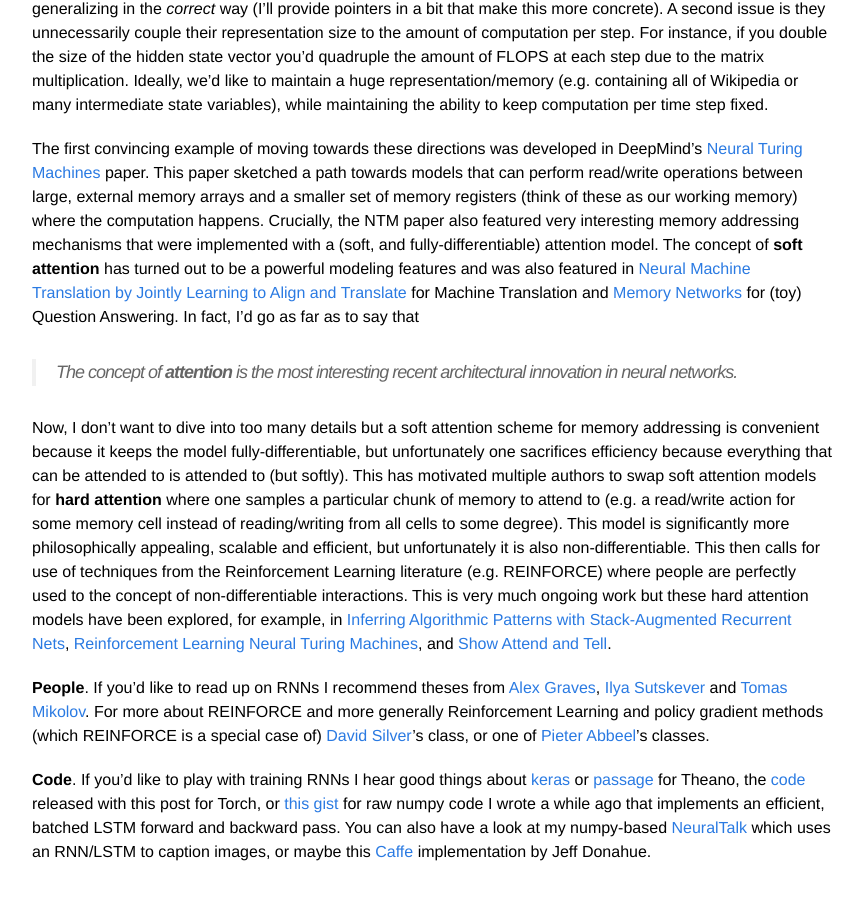
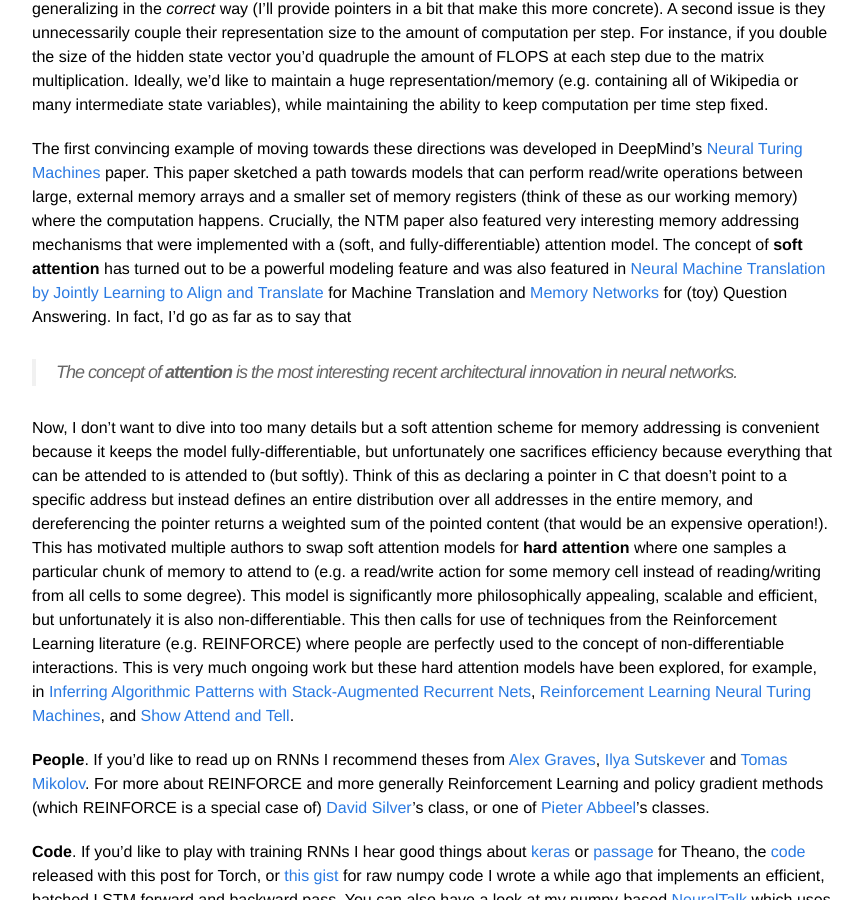
Before and after one commit to karpathy/karpathy.github.io, a Jekyll site: the page built from _posts/2015-05-21-rnn-effectiveness.markdown, in a window 1280 px wide and 900 px high, scrolled down 19395 px. Shown: the whole window, without its empty margins (208-1071 px from the left). Built offline with Jekyll 4.4.1, drawn with Linux system fonts in a browser that asks for light colours; Markdown is read by kramdown in place of the engine named in the settings; formulas are drawn with MathJax 3; comment, search, counter and statistics services are not loaded.

Commit message:
clarification

```diff
--- a/_posts/2015-05-21-rnn-effectiveness.markdown
+++ b/_posts/2015-05-21-rnn-effectiveness.markdown
@@ -549,11 +549,11 @@
 
 **Inductive Reasoning, Memories and Attention.** Another extremely exciting direction of research is oriented towards addressing the limitations of vanilla recurrent networks. One problem is that RNNs are not inductive: They memorize sequences extremely well, but they don't necessarily always show convincing signs of generalizing in the *correct* way (I'll provide pointers in a bit that make this more concrete). A second issue is they unnecessarily couple their representation size to the amount of computation per step. For instance, if you double the size of the hidden state vector you'd quadruple the amount of FLOPS at each step due to the matrix multiplication. Ideally, we'd like to maintain a huge representation/memory (e.g. containing all of Wikipedia or many intermediate state variables), while maintaining the ability to keep computation per time step fixed.
 
-The first convincing example of moving towards these directions was developed in DeepMind's [Neural Turing Machines](http://arxiv.org/abs/1410.5401) paper. This paper sketched a path towards models that can perform read/write operations between large, external memory arrays and a smaller set of memory registers (think of these as our working memory) where the computation happens. Crucially, the NTM paper also featured very interesting memory addressing mechanisms that were implemented with a (soft, and fully-differentiable) attention model. The concept of **soft attention** has turned out to be a powerful modeling features and was also featured in [Neural Machine Translation by Jointly Learning to Align and Translate](http://arxiv.org/abs/1409.0473) for Machine Translation and [Memory Networks](http://arxiv.org/abs/1503.08895) for (toy) Question Answering. In fact, I'd go as far as to say that
+The first convincing example of moving towards these directions was developed in DeepMind's [Neural Turing Machines](http://arxiv.org/abs/1410.5401) paper. This paper sketched a path towards models that can perform read/write operations between large, external memory arrays and a smaller set of memory registers (think of these as our working memory) where the computation happens. Crucially, the NTM paper also featured very interesting memory addressing mechanisms that were implemented with a (soft, and fully-differentiable) attention model. The concept of **soft attention** has turned out to be a powerful modeling feature and was also featured in [Neural Machine Translation by Jointly Learning to Align and Translate](http://arxiv.org/abs/1409.0473) for Machine Translation and [Memory Networks](http://arxiv.org/abs/1503.08895) for (toy) Question Answering. In fact, I'd go as far as to say that
 
 > The concept of **attention** is the most interesting recent architectural innovation in neural networks.
 
-Now, I don't want to dive into too many details but a soft attention scheme for memory addressing is convenient because it keeps the model fully-differentiable, but unfortunately one sacrifices efficiency because everything that can be attended to is attended to (but softly). This has motivated multiple authors to swap soft attention models for **hard attention** where one samples a particular chunk of memory to attend to (e.g. a read/write action for some memory cell instead of reading/writing from all cells to some degree). This model is significantly more philosophically appealing, scalable and efficient, but unfortunately it is also non-differentiable. This then calls for use of techniques from the Reinforcement Learning literature (e.g. REINFORCE) where people are perfectly used to the concept of non-differentiable interactions. This is very much ongoing work but these hard attention models have been explored, for example, in [Inferring Algorithmic Patterns with Stack-Augmented Recurrent Nets](http://arxiv.org/abs/1503.01007), [Reinforcement Learning Neural Turing Machines](http://arxiv.org/abs/1505.00521), and [Show Attend and Tell](http://arxiv.org/abs/1502.03044).
+Now, I don't want to dive into too many details but a soft attention scheme for memory addressing is convenient because it keeps the model fully-differentiable, but unfortunately one sacrifices efficiency because everything that can be attended to is attended to (but softly). Think of this as declaring a pointer in C that doesn't point to a specific address but instead defines an entire distribution over all addresses in the entire memory, and dereferencing the pointer returns a weighted sum of the pointed content (that would be an expensive operation!). This has motivated multiple authors to swap soft attention models for **hard attention** where one samples a particular chunk of memory to attend to (e.g. a read/write action for some memory cell instead of reading/writing from all cells to some degree). This model is significantly more philosophically appealing, scalable and efficient, but unfortunately it is also non-differentiable. This then calls for use of techniques from the Reinforcement Learning literature (e.g. REINFORCE) where people are perfectly used to the concept of non-differentiable interactions. This is very much ongoing work but these hard attention models have been explored, for example, in [Inferring Algorithmic Patterns with Stack-Augmented Recurrent Nets](http://arxiv.org/abs/1503.01007), [Reinforcement Learning Neural Turing Machines](http://arxiv.org/abs/1505.00521), and [Show Attend and Tell](http://arxiv.org/abs/1502.03044).
 
 **People**. If you'd like to read up on RNNs I recommend theses from [Alex Graves](http://www.cs.toronto.edu/~graves/), [Ilya Sutskever](http://www.cs.toronto.edu/~ilya/) and [Tomas Mikolov](http://www.rnnlm.org/). For more about REINFORCE and more generally Reinforcement Learning and policy gradient methods (which REINFORCE is a special case of) [David Silver](http://www0.cs.ucl.ac.uk/staff/d.silver/web/Home.html)'s class, or one of [Pieter Abbeel](http://www.cs.berkeley.edu/~pabbeel/)'s classes.
 
```
